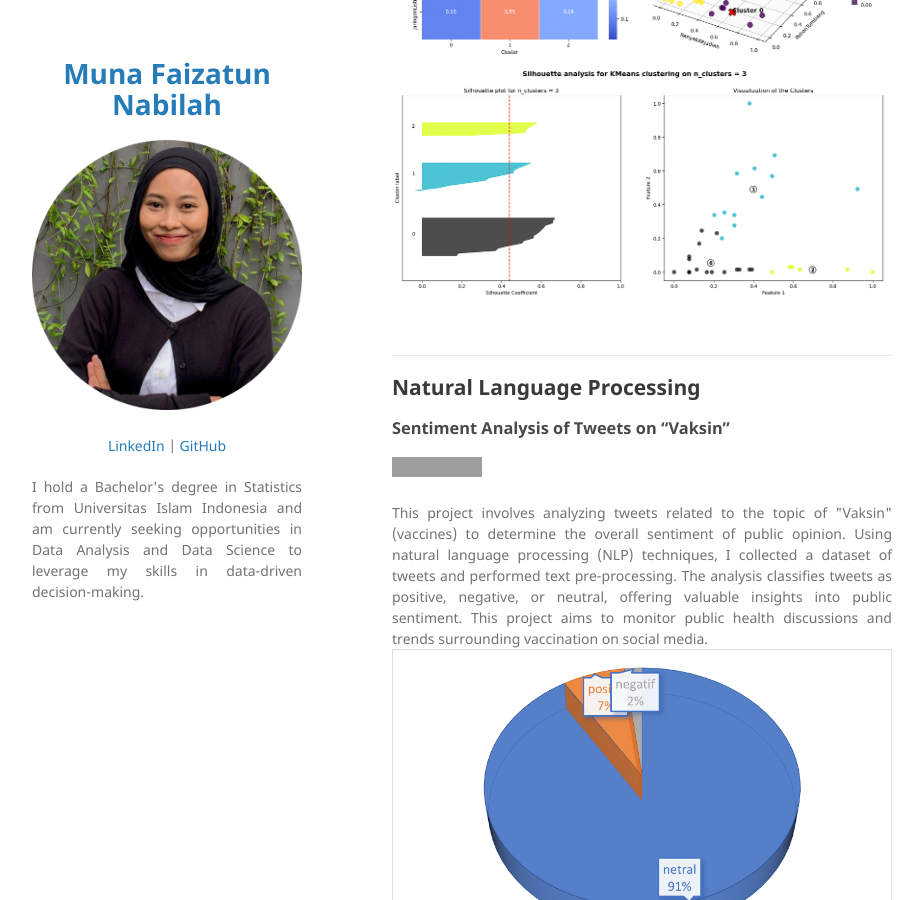
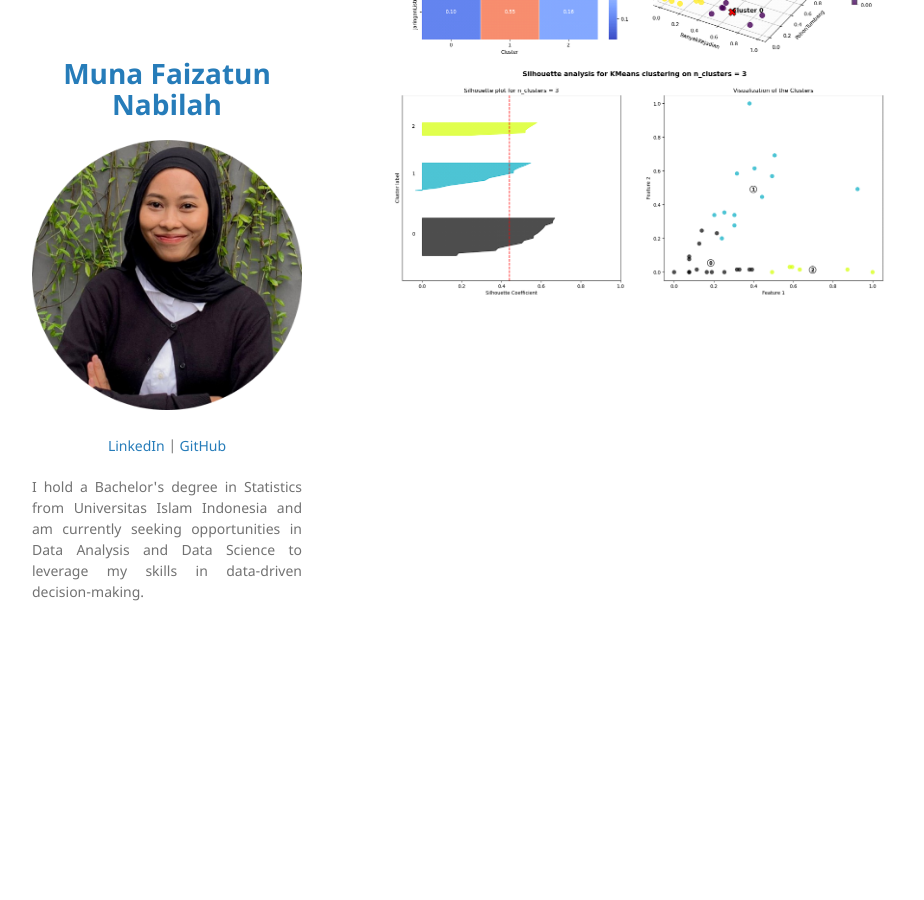
Before and after one commit to munafaizatun/munafaizatun.github.io, a Jekyll site: the page built from index.md, in a window 1280 px wide and 900 px high, scrolled down 1144 px. Shown: the whole window, without its empty margins (178-1102 px from the left). Built offline with Jekyll 4.4.1, drawn with Linux system fonts in a browser that asks for light colours; our own code applies the rules of GitHub Pages for plain Markdown files; grey boxes are pictures that could not be loaded.

Commit message:
Update index.md

```diff
--- a/index.md
+++ b/index.md
@@ -20,14 +20,3 @@ I compared SVM, Naïve Bayes, and BNN for land cover classification using Sentin
 <br>
 <center><img src="images/kmeans.png"/></center>
 <br>
-
----
-## Natural Language Processing
-
-### Sentiment Analysis of Tweets on "Vaksin"
-
-[![Run in Google Colab](https://img.shields.io/badge/Colab-Run_in_Google_Colab-blue?logo=Google&logoColor=FDBA18)](https://colab.research.google.com/drive/1bpqsgL6nWUa2QKzK3jLZi7nWPMTaK6ZW#scrollTo=u80kIjVz5q36)
-
-<div style="text-align: justify">This project involves analyzing tweets related to the topic of "Vaksin" (vaccines) to determine the overall sentiment of public opinion. Using natural language processing (NLP) techniques, I collected a dataset of tweets and performed text pre-processing. The analysis classifies tweets as positive, negative, or neutral, offering valuable insights into public sentiment. This project aims to monitor public health discussions and trends surrounding vaccination on social media.</div>
-
-<center><img src="images/pie.png"/></center>
```
